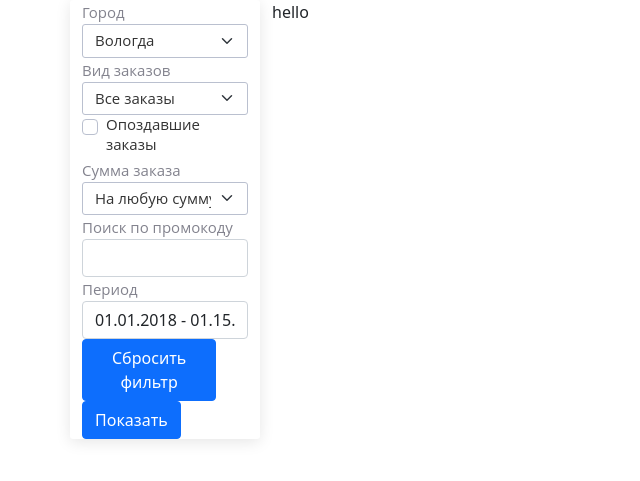
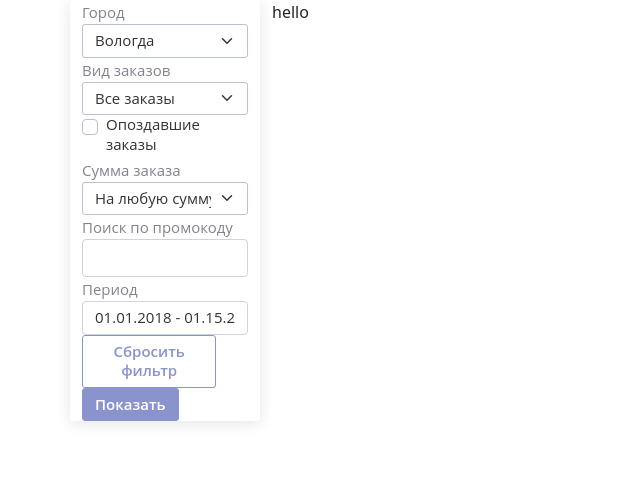
Before and after one commit to KennelTeam/PizzaMap, a PHP site: page /filters.html in a window 1280 px wide. Shown: the top 481 px of the page, without its empty margins (0-640 px from the left). Run offline with PHP 8.4, Linux system fonts and the light colour scheme; some libraries are stand-ins or nearby versions.

Commit message:
filters design in progress

```diff
--- a/css/filters.css
+++ b/css/filters.css
@@ -41,6 +41,16 @@
     border-radius: 3px;
 }
 
+.date-filter {
+    font-family: Open Sans;
+    font-style: normal;
+    font-weight: normal;
+    font-size: 15px;
+    line-height: 130%;
+
+    color: var(--primary-color);
+}
+
 .late-orders-checkbox {
     border: 1px solid var(--ui-gray);
     box-sizing: border-box;
@@ -57,7 +67,45 @@
     color: var(--primary-color);
 }
 
-.show-button .reset-filter-button {
-    background: var(--ui-blue_01-color);
+.reset-filter-button {
+    font-family: Open Sans;
+    font-style: normal;
+    font-weight: 600;
+    font-size: 15px;
+    line-height: 130%;
+
+    color: var(--ui-blue_01-color);
+
+    border: 1px solid var(--ui-blue_01-color);
+    box-sizing: border-box;
     border-radius: 3px;
 }
+
+.reset-filter-button:hover {
+    color: var(--ui-blue_01-color);
+    background: var(--ui-blue-02-color);
+}
+
+.show-button {
+    font-family: Open Sans;
+    font-style: normal;
+    font-weight: 600;
+    font-size: 15px;
+    line-height: 130%;
+
+    color: var(--white-color);
+    background: var(--ui-blue_01-color);
+
+    border: 1px solid var(--ui-blue_01-color);
+    box-sizing: border-box;
+    border-radius: 3px;
+}
+
+.show-button:hover {
+    color: var(--white-color);
+    background: #717AB7;
+}
+
+option:hover {
+    box-shadow: 0 0 10px 100px var(--ui-blue-02-color) inset;
+}
--- a/filters.html
+++ b/filters.html
@@ -65,7 +65,7 @@
                       </span>
                     </div>
                 </div> -->
-                <input class="form-control" type="text" name="datefilter" value="01.01.2018 - 01.15.2018" />
+                <input class="date-filter form-control" type="text" name="datefilter" value="01.01.2018 - 01.15.2018" />
 
                 <script type="text/javascript">
                     $(function() {
@@ -90,12 +90,12 @@
 
                 <div class="form-group row">
                     <div class="col-sm-10">
-                        <button class="reset-filter-button btn btn-primary">Сбросить фильтр</button>
+                        <button class="reset-filter-button btn">Сбросить фильтр</button>
                     </div>
                 </div>
                 <div class="form-group row">
                     <div class="col-sm-10">
-                        <button type="submit" class="show-button btn btn-primary">Показать</button>
+                        <button type="submit" class="show-button btn">Показать</button>
                     </div>
                 </div>
             </div>
```
